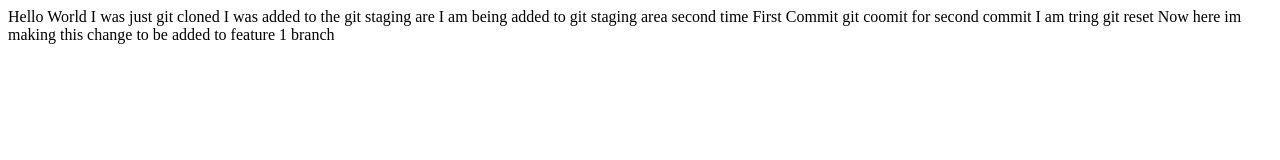
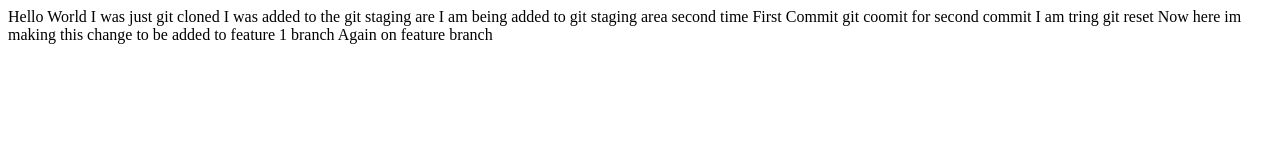
Before and after one commit to joshiatharv1/Learning_Devops, a plain HTML site: page index.html in a window 1280 px wide. Drawn offline with Linux system fonts and the light colour scheme.

Commit message:
COmmit to feature1 branch

```diff
--- a/index.html
+++ b/index.html
@@ -14,5 +14,6 @@
     I am tring git reset
 
     Now here im making this change to be added to feature 1 branch
+    Again on feature branch
 </body>
 </html>
```
